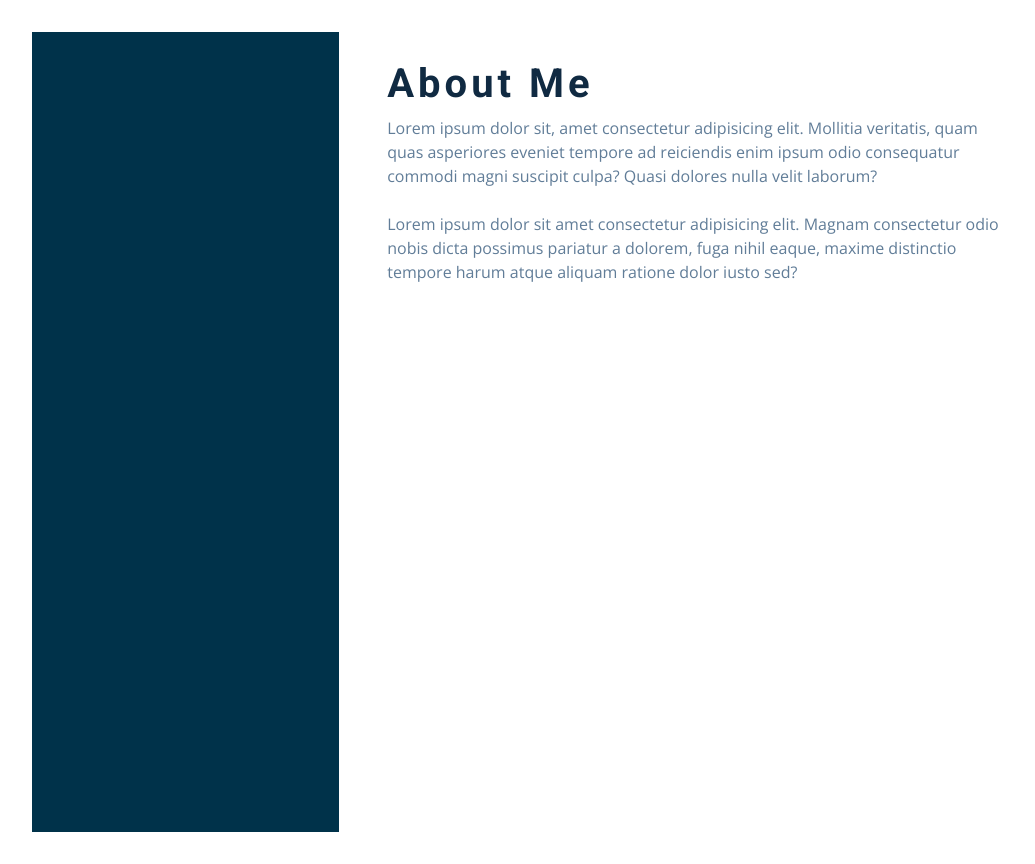
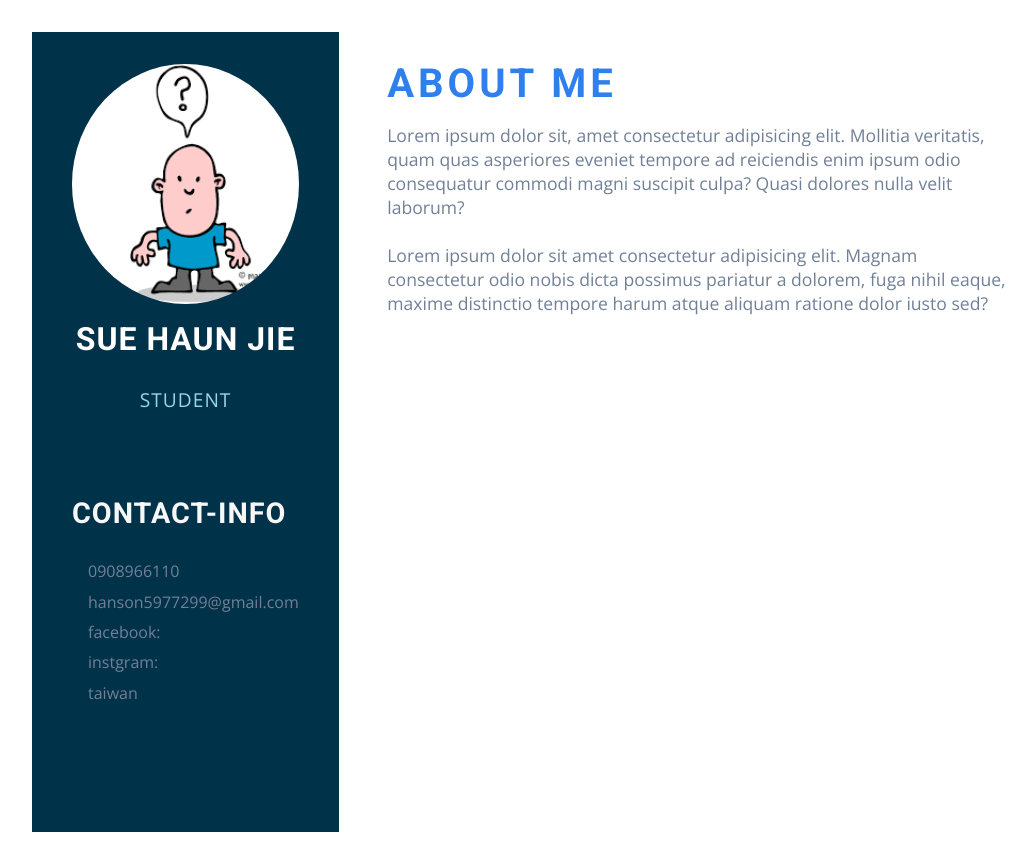
Before and after one commit to Helson0110/1111-web-demo-410350267, a plain HTML site: page demo/w09/resume_67.html in a window 1280 px wide. Shown: the whole page, without its empty margins (96-1131 px from the left). Drawn offline with nearby package versions, Linux system fonts and the light colour scheme.

Commit message:
w09-P2: Show contact info section

```diff
--- a/demo/w09/css/style_67.css
+++ b/demo/w09/css/style_67.css
@@ -394,6 +394,60 @@ resume
   background-color: #00324a;
 }
 
+.left-content{
+  padding: 2rem 2.5rem;
+}
+
+.profile img{
+  width: 100%;
+  height: 15rem;
+  object-fit: cover;
+  border-radius: 50%;
+}
+
+.name {
+  font-size: 2rem;
+  color: white;
+  text-align: center;
+  text-transform: uppercase;
+  letter-spacing: 1px;
+  padding: 1.2rem 0;
+}
+
+.career {
+  font-size: 1.2rem;
+  color: #94d9ea;
+  text-align: center;
+  text-transform: uppercase;
+  letter-spacing: 1px;
+  padding-bottom: 1rem;
+}
+
+.main-title{
+  font-size : 1.8rem;
+  text-transform: uppercase;
+  letter-spacing: 1px;
+  color : #f7f7f7;
+  padding-top: 3rem;
+}
+
+.contact-info ul{
+  padding-top: 1rem;
+}
+
+.contact-info ul li{
+  padding: 0.2rem 0;
+  display: flex;
+  align-items: center;
+  color: #718096;
+}
+
+.contact-info ul li i{
+  padding-right: 1rem;
+  font-size: 1.2rem;
+  color: #2d9cdb;
+}
+
 .resume-right{
   height: 100%;
   background-color: #ffffff;
@@ -402,3 +456,16 @@ resume
 .right-content{
   padding: 2rem 3rem;
 }
+
+.right-title{
+  text-transform: uppercase;
+  color: #2f80ed;
+  margin-bottom:1.2rem ;
+}
+
+.about-text{
+  color: #718096;
+  font-size: 1.1rem;
+  line-height: 1.5rem;
+
+}
--- a/demo/w09/resume_67.html
+++ b/demo/w09/resume_67.html
@@ -11,7 +11,40 @@
 <body>
     <section class="main-resume-section">
         <div class="resume-left">
-
+            <div class="left-content">
+                <div class="profile">
+                    <div>
+                        <img src="./image/myphoto1.png" alt="">
+                    </div>
+                    <h2 class="name">Sue haun jie</h2>
+                    <p class="career">student</p>
+                </div>
+                <div class="contact-info">
+                    <h3 class="main-title">contact-info</h3>
+                    <ul>
+                        <li>
+                            <i class="fa fa-phone"></i>
+                            0908966110
+                        </li>
+                        <li>
+                            <i class="fa fa-fax"></i>
+                            hanson5977299@gmail.com
+                        </li>
+                        <li>
+                            <i class="fa fa-facebook"></i>
+                            facebook:
+                        </li>
+                        <li>
+                            <i class="fa fa-instgram"></i>
+                            instgram:
+                        </li>
+                        <li>
+                            <i class="fa fa-map-marker"></i>
+                            taiwan
+                        </li>
+                    </ul>
+                </div>
+            </div>
         </div>
         <div class="resume-right">
             <div class="right-content">
```
Also changed, not shown: demo/md/w09/w09_67.md (+6 -0 lines), demo/md/w09/w09-p2-1.png (added), demo/md/w09/w09-p2-2.png (added), demo/w09/image/myphoto1.png (added).
